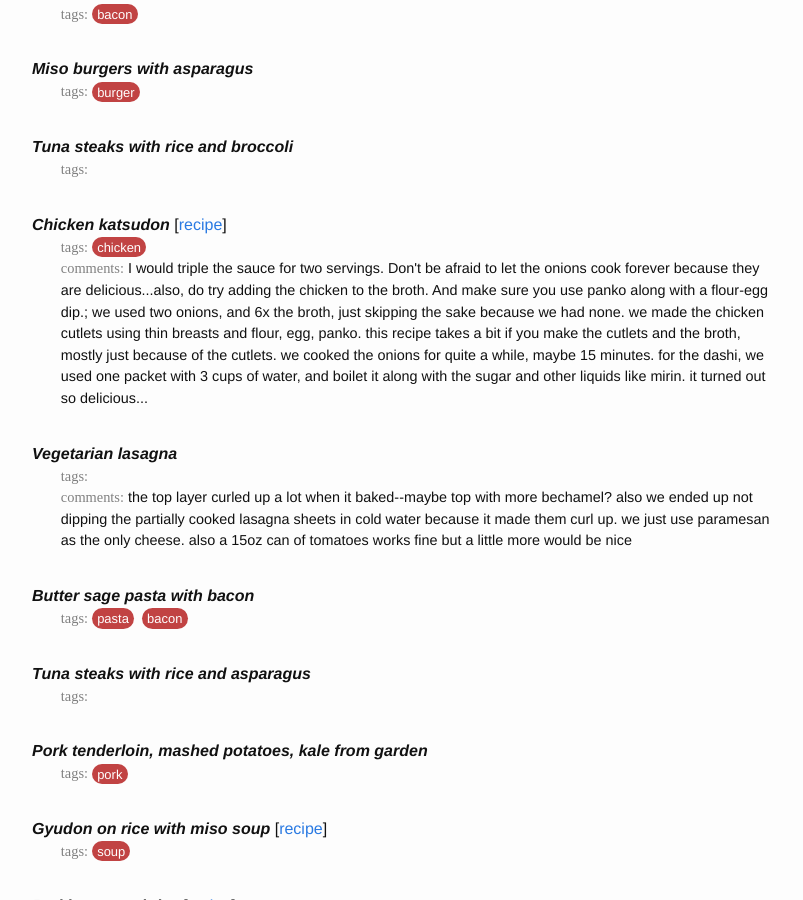
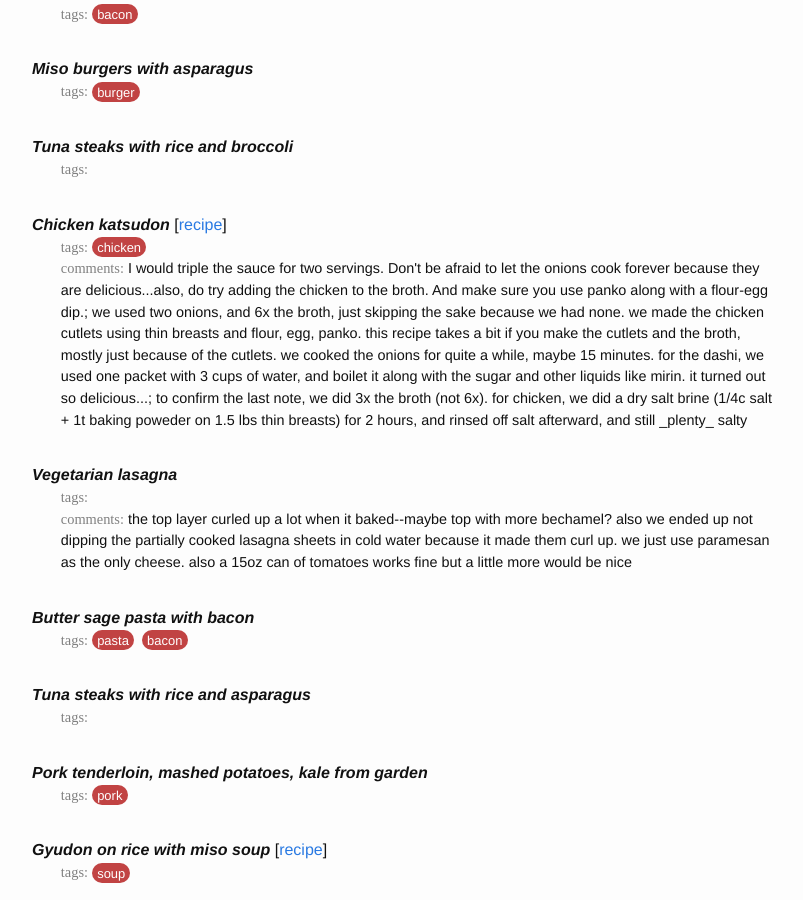
Before and after one commit to mobeets/recipes, a Jekyll site: the page built from index.html, in a window 1280 px wide and 900 px high, scrolled down 611 px. Shown: the whole window, without its empty margins (238-1041 px from the left). Built offline with Jekyll 4.4.1, drawn with Linux system fonts in a browser that asks for light colours; nearby versions of some CDN libraries; library files that are not in the unit come from our copies; some of the changed lines change nothing that is shown.

Commit message:
data update

```diff
--- a/_data/recipes.yml
+++ b/_data/recipes.yml
@@ -21,7 +21,7 @@
   - "https://www.seriouseats.com/recipes/2013/05/red-curry-with-shrimp-zucchini-and-carrot.html"
   comments:
   - "make with chicken thighs which we bake with some chili paste rubbed on, at 425F for about 25 minutes. also, only one small zucchini, and 1c of carrots. really delicious!"
-- count: 1
+- count: 2
   index: 145
   nickname: ""
   name: "miso burgers"
@@ -35,7 +35,7 @@
   nickname: ""
   name: "gyudon on rice"
   tags: []
-  last_suggested_date: '2016-01-01'
+  last_suggested_date: '2018-06-02'
   recipe_urls: []
   comments: []
 - count: 1
@@ -64,7 +64,7 @@
   last_suggested_date: '2016-01-01'
   recipe_urls: []
   comments: []
-- count: 2
+- count: 3
   index: 140
   nickname: ""
   name: "chicken katsudon"
@@ -76,6 +76,7 @@
   comments:
   - "I would triple the sauce for two servings. Don't be afraid to let the onions cook forever because they are delicious...also, do try adding the chicken to the broth. And make sure you use panko along with a flour-egg dip."
   - "we used two onions, and 6x the broth, just skipping the sake because we had none. we made the chicken cutlets using thin breasts and flour, egg, panko. this recipe takes a bit if you make the cutlets and the broth, mostly just because of the cutlets. we cooked the onions for quite a while, maybe 15 minutes. for the dashi, we used one packet with 3 cups of water, and boilet it along with the sugar and other liquids like mirin. it turned out so delicious..."
+  - "to confirm the last note, we did 3x the broth (not 6x). for chicken, we did a dry salt brine (1/4c salt + 1t baking poweder on 1.5 lbs thin breasts) for 2 hours, and rinsed off salt afterward, and still _plenty_ salty"
 - count: 1
   index: 139
   nickname: ""
@@ -118,7 +119,7 @@
   name: "gyudon on rice with miso soup"
   tags:
   - "soup"
-  last_suggested_date: '2016-01-01'
+  last_suggested_date: '2018-05-19'
   recipe_urls:
   - "http://www.seriouseats.com/recipes/2016/07/gyudon-japanese-simmered-beef-and-rice-bowl-recipe.html, http://www.hikarimiso.com/recipes/miso_soup/basic_miso/"
   comments: []
@@ -150,7 +151,7 @@
   name: "miso burgers and sweet potatoes"
   tags:
   - "burger"
-  last_suggested_date: '2016-01-01'
+  last_suggested_date: '2018-05-26'
   recipe_urls: []
   comments: []
 - count: 1
@@ -190,7 +191,7 @@
   name: "shiitake mushroom burger, baked sweet potato fries"
   tags:
   - "burger"
-  last_suggested_date: '2016-01-01'
+  last_suggested_date: '2018-05-12'
   recipe_urls: []
   comments:
   - "first Blue Apron meal, and it's delicious: the miso mayo is key"
@@ -248,7 +249,7 @@
   comments:
   - "we use 2 lbs. ground beef, and 20oz mushrooms; made about 8 servings"
   - "takes a little more than an hour to make, and we added corn starch to finally get it to thicken"
-- count: 4
+- count: 5
   index: 122
   nickname: ""
   name: "pasta carbonara"
@@ -315,7 +316,7 @@
   name: "chicken pot pie"
   tags:
   - "chicken"
-  last_suggested_date: '2016-01-01'
+  last_suggested_date: '2018-06-02'
   recipe_urls:
   - "http://thepioneerwoman.com/cooking/pot-pie/"
   comments:
@@ -350,7 +351,7 @@
   nickname: ""
   name: "pizza"
   tags: []
-  last_suggested_date: '2016-01-01'
+  last_suggested_date: '2018-05-19'
   recipe_urls: []
   comments:
   - "we cook it right on the tray, 475F, lower oven, after pre-heating the big tray. it did stick just a little bit--we forgot to add some flour. we use 3oz prosciutto, 6oz mushrooms, and for cheese, some garlic chevre and mozzarella (both from Aldi). turned out delicious!"
@@ -391,7 +392,7 @@
   nickname: ""
   name: "roast duck"
   tags: []
-  last_suggested_date: '2016-01-01'
+  last_suggested_date: '2018-05-12'
   recipe_urls: []
   comments:
   - "so bad that we might just throw it away--very rubbery and chewy"
@@ -518,7 +519,7 @@
   nickname: ""
   name: "baked ziti"
   tags: []
-  last_suggested_date: '2016-01-01'
+  last_suggested_date: '2018-06-02'
   recipe_urls:
   - "http://www.bonappetit.com/recipe/bas-best-baked-ziti"
   comments: []
@@ -767,7 +768,7 @@
   tags:
   - "tacos"
   - "chicken"
-  last_suggested_date: '2016-01-01'
+  last_suggested_date: '2018-05-12'
   recipe_urls: []
   comments:
   - "one (cubed) chicken breast made enough for six tacos; lightly breaded in panko crumbs, served with refried black beans, fresh garden tomato, cheddar cheese, and avocado"
@@ -860,7 +861,7 @@
   nickname: ""
   name: "steak au poivre with roasted potatoes"
   tags: []
-  last_suggested_date: '2016-01-01'
+  last_suggested_date: '2018-05-26'
   recipe_urls:
   - "http://www.foodnetwork.com/recipes/alton-brown/steak-au-poivre-recipe.html"
   comments:
@@ -932,7 +933,7 @@
   name: "ramen"
   tags:
   - "soup"
-  last_suggested_date: '2016-01-01'
+  last_suggested_date: '2018-05-12'
   recipe_urls: []
   comments:
   - "with spinach, green onions, pork, fried egg, fish sauce, tamarind paste, chili flakes"
@@ -983,7 +984,7 @@
   name: "sweet potato curry"
   tags:
   - "curry"
-  last_suggested_date: '2016-01-01'
+  last_suggested_date: '2018-05-26'
   recipe_urls: []
   comments:
   - "coconut milk, red onions, lentils, brown sugar, curry powder, chili powder, cayenne, paprika"
@@ -1023,7 +1024,7 @@
   nickname: ""
   name: "blat"
   tags: []
-  last_suggested_date: '2016-01-01'
+  last_suggested_date: '2018-06-02'
   recipe_urls: []
   comments:
   - "bacon lettuce avocado tomato"
@@ -1062,7 +1063,7 @@
   name: "zucchini pasta"
   tags:
   - "pasta"
-  last_suggested_date: '2016-01-01'
+  last_suggested_date: '2018-06-02'
   recipe_urls: []
   comments:
   - "shredded zucchini sauteed with one bell pepper, one serrano pepper, served with angel hair pasta and parmesan cheese...surprisingly delicious"
@@ -1128,7 +1129,7 @@
   nickname: ""
   name: "hummus, roasted veggies"
   tags: []
-  last_suggested_date: '2016-01-01'
+  last_suggested_date: '2018-05-19'
   recipe_urls: []
   comments: []
 - count: 1
@@ -1222,7 +1223,7 @@
   name: "baked tempeh sandwich with sundried tomato pesto, avocado, and spinach"
   tags:
   - "sandwich"
-  last_suggested_date: '2016-01-01'
+  last_suggested_date: '2018-05-12'
   recipe_urls: []
   comments:
   - "soooo filling and pretty good"
@@ -1259,7 +1260,7 @@
   nickname: ""
   name: "omelettes"
   tags: []
-  last_suggested_date: '2016-01-01'
+  last_suggested_date: '2018-05-26'
   recipe_urls: []
   comments: []
 - count: 5
@@ -1318,7 +1319,7 @@
   tags:
   - "pasta"
   - "beef"
-  last_suggested_date: '2016-01-01'
+  last_suggested_date: '2018-05-19'
   recipe_urls: []
   comments: []
 - count: 4
@@ -1355,7 +1356,7 @@
   name: "lentil curry"
   tags:
   - "curry"
-  last_suggested_date: '2016-01-01'
+  last_suggested_date: '2018-05-19'
   recipe_urls:
   - "http://www.veggienumnum.com/2010/11/masoor-dal/"
   comments: []
@@ -1430,7 +1431,7 @@
   last_suggested_date: '2016-01-01'
   recipe_urls: []
   comments: []
-- count: 7
+- count: 8
   index: 7
   nickname: "CkS4"
   name: "chicken salad with grapes, pecans"
@@ -1458,7 +1459,7 @@
   name: "portabella pesto mushroom burgers"
   tags:
   - "burger"
-  last_suggested_date: '2016-01-01'
+  last_suggested_date: '2018-05-26'
   recipe_urls: []
   comments: []
 - count: 1
```
